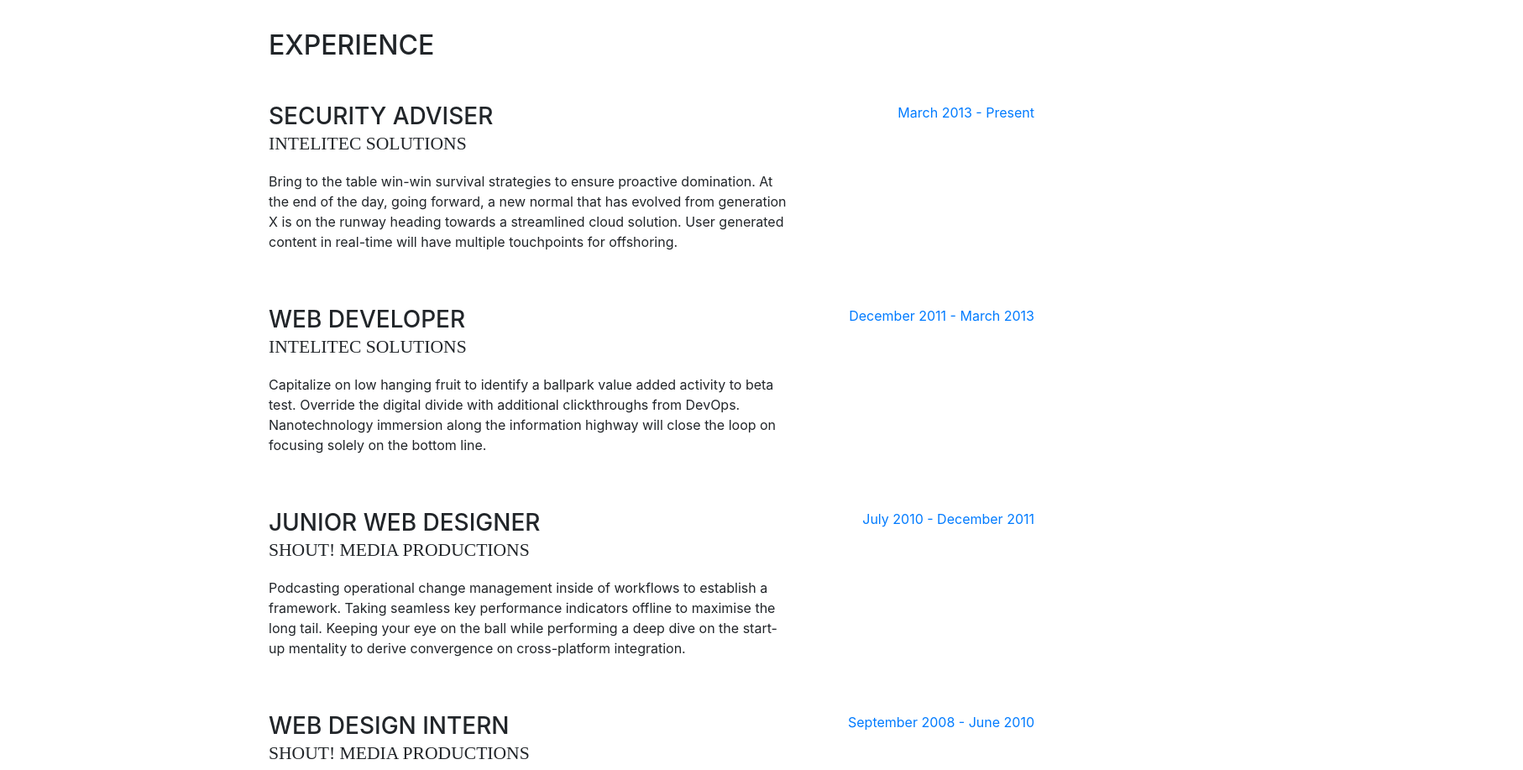
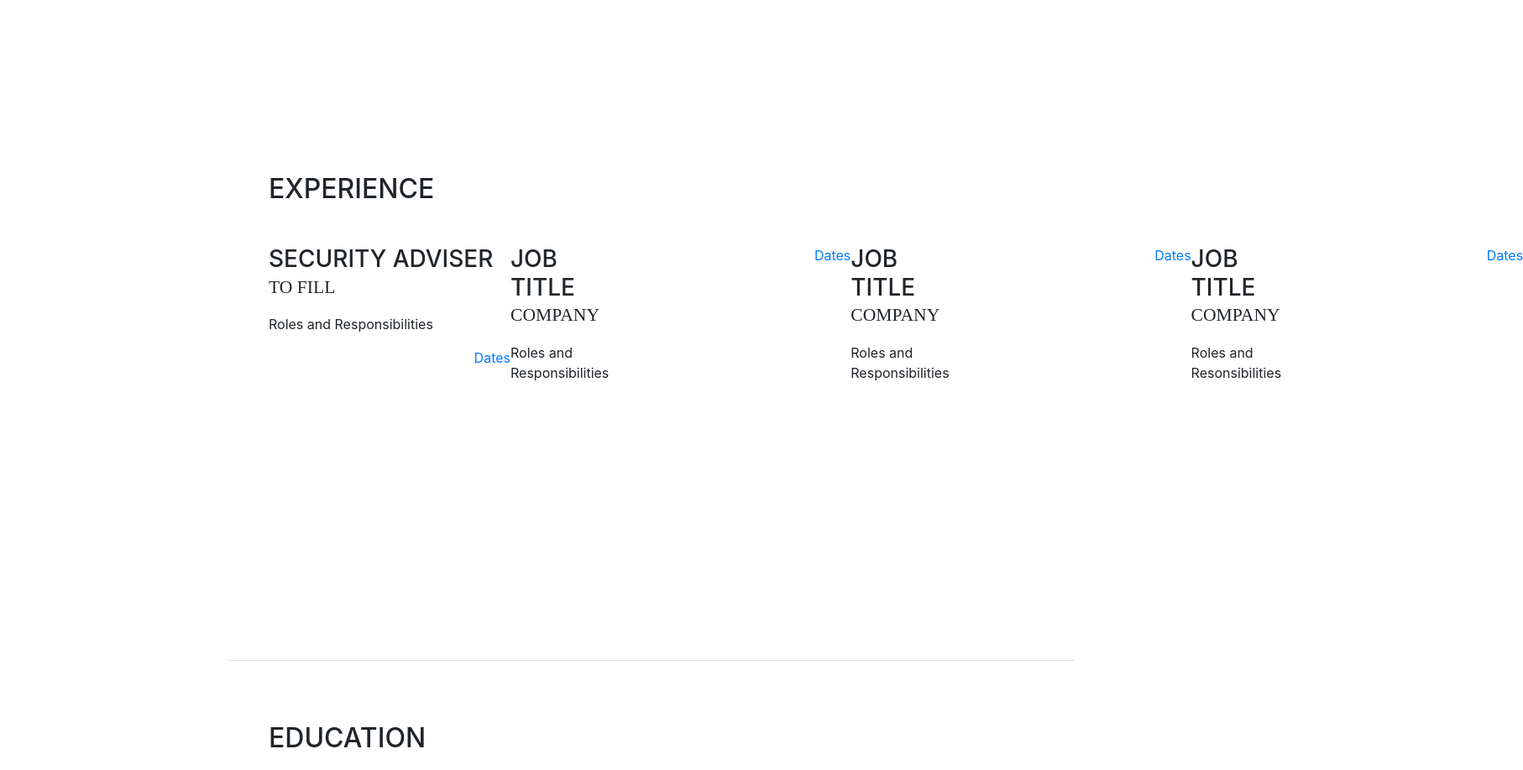
Before and after one commit to markendersby/markendersby.github.io, a website with bundled scripts: page index.html in a window 1280 px wide. Shown: the part 1700-2617 px from the top of the page at 84% size, 1814 px wide, since content can reach past the window. Built offline with nearby package versions, Linux system fonts and the light colour scheme; a web font is replaced by a local one.

Commit message:
Changes to experience

```diff
--- a/index.html
+++ b/index.html
@@ -29,7 +29,7 @@
 
     <nav class="navbar navbar-expand-lg navbar-dark bg-primary fixed-top" id="sideNav">
       <a class="navbar-brand js-scroll-trigger" href="#page-top">
-        <span class="d-block d-lg-none">Resume</span>
+        <span class="d-block d-lg-none"></span>
         <span class="d-none d-lg-block">
           <img class="img-fluid img-profile rounded-circle mx-auto mb-2" src="img/markendersby.png" alt="">
         </span>
@@ -143,44 +143,43 @@
           <div class="resume-item d-flex flex-column flex-md-row mb-5">
             <div class="resume-content mr-auto">
               <h3 class="mb-0">Security Adviser</h3>
-              <div class="subheading mb-3">Intelitec Solutions</div>
-              <p>Bring to the table win-win survival strategies to ensure proactive domination. At the end of the day, going forward, a new normal that has evolved from generation X is on the runway heading towards a streamlined cloud solution. User generated content in real-time will have multiple touchpoints for offshoring.</p>
-            </div>
+              <div class="subheading mb-3">TO FILL</div>
+              <p>Roles and Responsibilities</p>
             <div class="resume-date text-md-right">
-              <span class="text-primary">March 2013 - Present</span>
+              <span class="text-primary">Dates</span>
             </div>
           </div>
 
           <div class="resume-item d-flex flex-column flex-md-row mb-5">
             <div class="resume-content mr-auto">
-              <h3 class="mb-0">Web Developer</h3>
-              <div class="subheading mb-3">Intelitec Solutions</div>
-              <p>Capitalize on low hanging fruit to identify a ballpark value added activity to beta test. Override the digital divide with additional clickthroughs from DevOps. Nanotechnology immersion along the information highway will close the loop on focusing solely on the bottom line.</p>
+              <h3 class="mb-0">Job Title</h3>
+              <div class="subheading mb-3">Company</div>
+              <p>Roles and Responsibilities</p>
             </div>
             <div class="resume-date text-md-right">
-              <span class="text-primary">December 2011 - March 2013</span>
+              <span class="text-primary">Dates</span>
             </div>
           </div>
 
           <div class="resume-item d-flex flex-column flex-md-row mb-5">
             <div class="resume-content mr-auto">
-              <h3 class="mb-0">Junior Web Designer</h3>
-              <div class="subheading mb-3">Shout! Media Productions</div>
-              <p>Podcasting operational change management inside of workflows to establish a framework. Taking seamless key performance indicators offline to maximise the long tail. Keeping your eye on the ball while performing a deep dive on the start-up mentality to derive convergence on cross-platform integration.</p>
+              <h3 class="mb-0">Job Title</h3>
+              <div class="subheading mb-3">Company</div>
+              <p>Roles and Responsibilities</p>
             </div>
             <div class="resume-date text-md-right">
-              <span class="text-primary">July 2010 - December 2011</span>
+              <span class="text-primary">Dates</span>
             </div>
           </div>
 
           <div class="resume-item d-flex flex-column flex-md-row">
             <div class="resume-content mr-auto">
-              <h3 class="mb-0">Web Design Intern</h3>
-              <div class="subheading mb-3">Shout! Media Productions</div>
-              <p>Collaboratively administrate empowered markets via plug-and-play networks. Dynamically procrastinate B2C users after installed base benefits. Dramatically visualize customer directed convergence without revolutionary ROI.</p>
+              <h3 class="mb-0">Job Title</h3>
+              <div class="subheading mb-3">Company</div>
+              <p>Roles and Resonsibilities</p>
             </div>
             <div class="resume-date text-md-right">
-              <span class="text-primary">September 2008 - June 2010</span>
+              <span class="text-primary">Dates</span>
             </div>
           </div>
 
```
